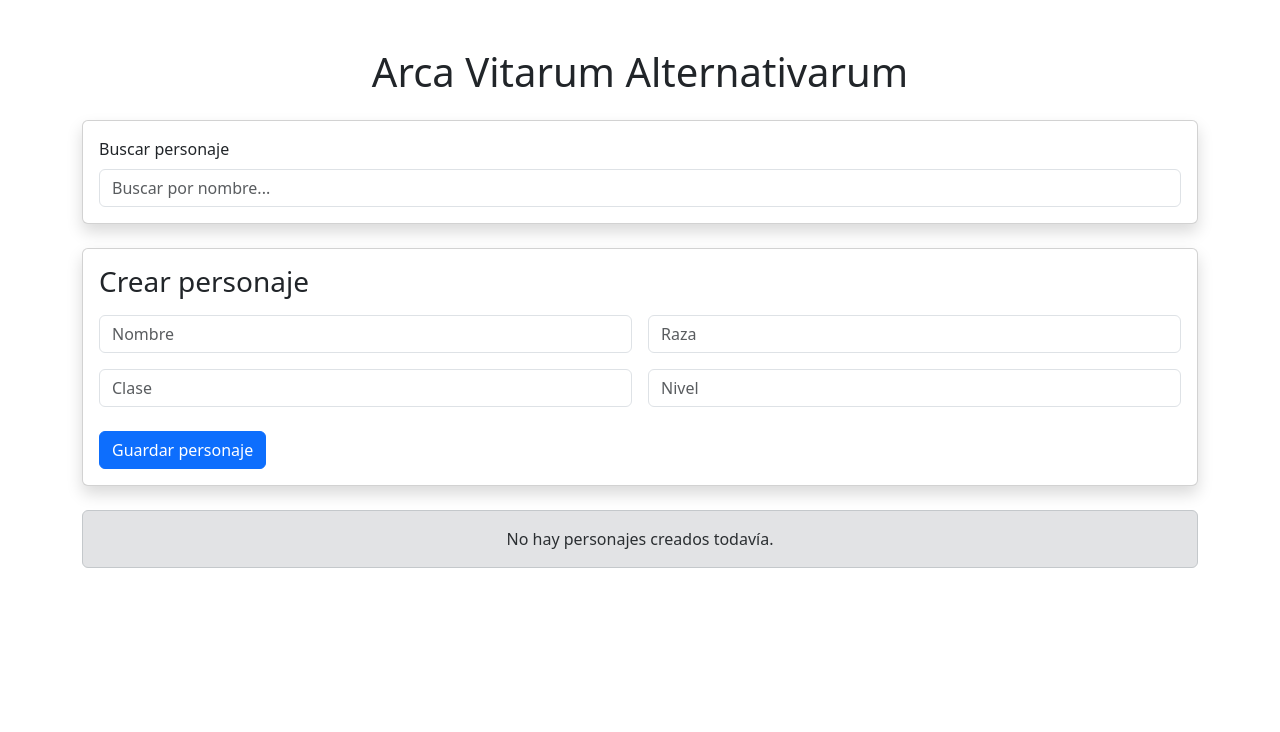
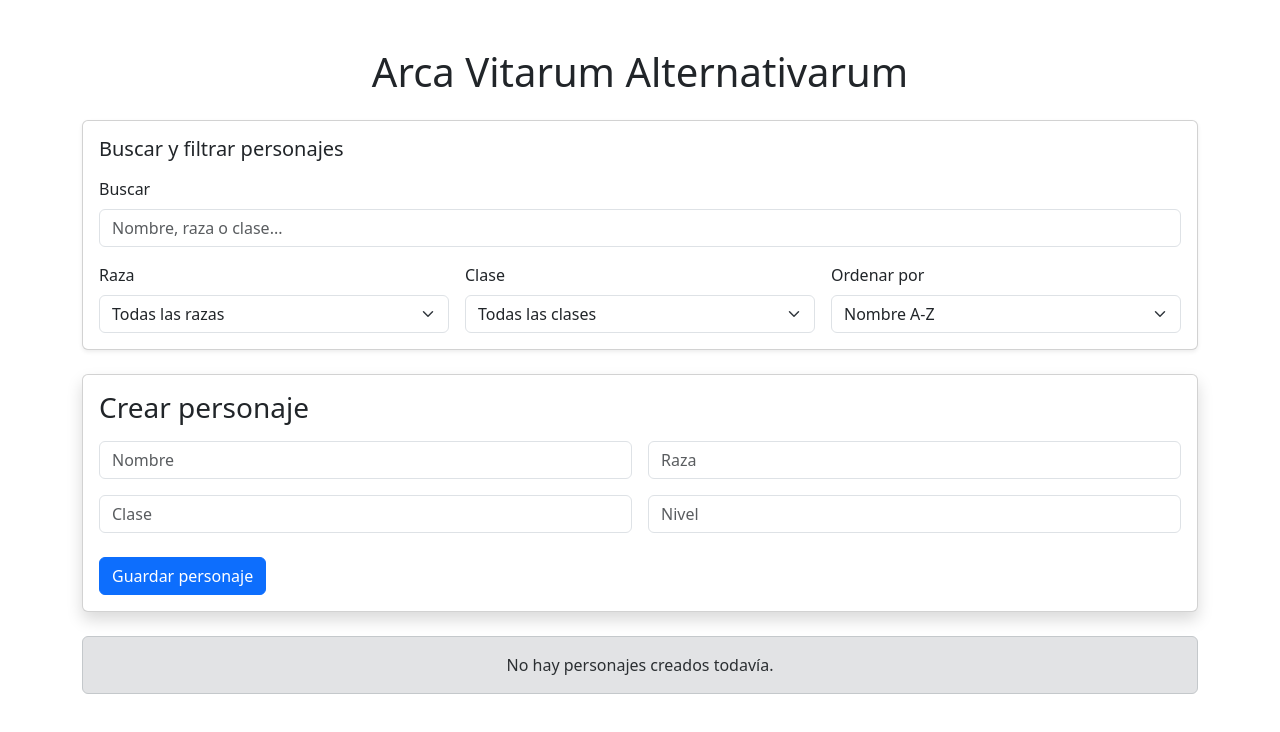
Before and after one commit to GabrielLapeire/arca-vitarum-alternativarum, a React (Vite) app: page / in a window 1280 px wide. Shown: the top 732 px of the page. Built offline with nearby package versions, Linux system fonts and the light colour scheme.

Commit message:
filtros y ordenamiento

```diff
--- a/src/App.jsx
+++ b/src/App.jsx
@@ -18,13 +18,59 @@ function App() {
   const [characters, setCharacters] = useState([])
   const [newCharacter, setNewCharacter] = useState(emptyCharacter)
   const [editingId, setEditingId] = useState(null)
+
   const [search, setSearch] = useState("")
+  const [raceFilter, setRaceFilter] = useState("all")
+  const raceFilterOptions = [
+    ...new Set(
+      characters.map(character =>
+        character.data.race
+      )
+    )
+  ]
+  const [classFilter, setClassFilter] = useState("all")
+  const classFilterOptions = [
+    ...new Set(
+      characters.map(character =>
+        character.data.className
+      )
+    )
+  ]
+  const [sortBy, setSortBy] = useState("nameAsc")
 
-  const filteredCharacters = characters.filter(character =>
-    character.data.name
-      .toLowerCase()
-      .includes(search.trim().toLowerCase())
-  )
+  const normalizedSearch = search.trim().toLowerCase()
+  const filteredCharacters = characters.filter(character => {
+    const searchableText = [
+      character.data.name,
+      character.data.race,
+      character.data.className
+    ].join(" ").toLowerCase()
+    const matchesSearch =
+      searchableText.includes(normalizedSearch)
+    const matchesRace =
+      raceFilter === "all" ||
+      character.data.race === raceFilter
+    const matchesClass =
+      classFilter === "all" ||
+      character.data.className === classFilter
+    return (
+      matchesSearch &&
+      matchesRace &&
+      matchesClass
+    )
+  })
+  const sortedCharacters = [...filteredCharacters].sort((a, b) => {
+    if (sortBy === "nameAsc") {
+      return a.data.name.localeCompare(b.data.name)
+    }
+    if (sortBy === "nameDesc") {
+      return b.data.name.localeCompare(a.data.name)
+    }
+    if (sortBy === "levelDesc") {
+      return Number(b.data.level) - Number(a.data.level)
+    }
+    return 0
+  })
 
   const firstRender = useRef(true)
   useEffect(() => {
@@ -107,6 +153,14 @@ function App() {
       <CharacterFilters
         search={search}
         setSearch={setSearch}
+        raceFilter={raceFilter}
+        setRaceFilter={setRaceFilter}
+        raceFilterOptions={raceFilterOptions}
+        classFilter={classFilter}
+        setClassFilter={setClassFilter}
+        classFilterOptions={classFilterOptions}
+        sortBy={sortBy}
+        setSortBy={setSortBy}
       />
       <CharacterForm
         newCharacter={newCharacter}
@@ -115,7 +169,7 @@ function App() {
         editingId={editingId}
       />
       <CharacterList
-        characters={filteredCharacters}
+        characters={sortedCharacters}
         updateCharacter={updateCharacter}
         deleteCharacter={deleteCharacter}
       />
--- a/src/components/CharacterFilters.jsx
+++ b/src/components/CharacterFilters.jsx
@@ -1,23 +1,106 @@
 function CharacterFilters({
   search,
-  setSearch
+  setSearch,
+  raceFilter,
+  setRaceFilter,
+  raceFilterOptions,
+  classFilter,
+  setClassFilter,
+  classFilterOptions,
+  sortBy,
+  setSortBy
 }) {
   return (
-    <div className="card shadow mb-4">
+    <div className="card shadow-sm mb-4">
       <div className="card-body">
+        <h5 className="card-title mb-3">
+          Buscar y filtrar personajes
+        </h5>
 
+        <div className="row g-3">
+
+          <div className="col-md-12">
             <label className="form-label">
-          Buscar personaje
+              Buscar
             </label>
-
             <input
               type="text"
               className="form-control"
-          placeholder="Buscar por nombre..."
+              placeholder="Nombre, raza o clase..."
               value={search}
               onChange={(e) => setSearch(e.target.value)}
             />
+          </div>
 
+
+          <div className="col-md-4">
+            <label className="form-label">
+              Raza
+            </label>
+            <select
+              className="form-select"
+              value={raceFilter}
+              onChange={(e) => setRaceFilter(e.target.value)}
+            >
+              <option value="all">
+                Todas las razas
+              </option>
+
+              {raceFilterOptions.map(race => (
+                <option key={race} value={race}>
+                  {race}
+                </option>
+              ))}
+            </select>
+          </div>
+
+
+          <div className="col-md-4">
+            <label className="form-label">
+              Clase
+            </label>
+            <select
+              className="form-select"
+              value={classFilter}
+              onChange={(e) => setClassFilter(e.target.value)}
+            >
+              <option value="all">
+                Todas las clases
+              </option>
+
+              {classFilterOptions.map(className => (
+                <option key={className} value={className}>
+                  {className}
+                </option>
+              ))}
+            </select>
+          </div>
+
+
+          <div className="col-md-4">
+            <label className="form-label">
+              Ordenar por
+            </label>
+            <select
+              className="form-select"
+              value={sortBy}
+              onChange={(e) => setSortBy(e.target.value)}
+            >
+              <option value="nameAsc">
+                Nombre A-Z
+              </option>
+
+              <option value="nameDesc">
+                Nombre Z-A
+              </option>
+
+              <option value="levelDesc">
+                Nivel mayor a menor
+              </option>
+            </select>
+          </div>
+
+        </div>
       </div>
     </div>
   )
```
Lines whose indentation alone changed are shown as unchanged.
